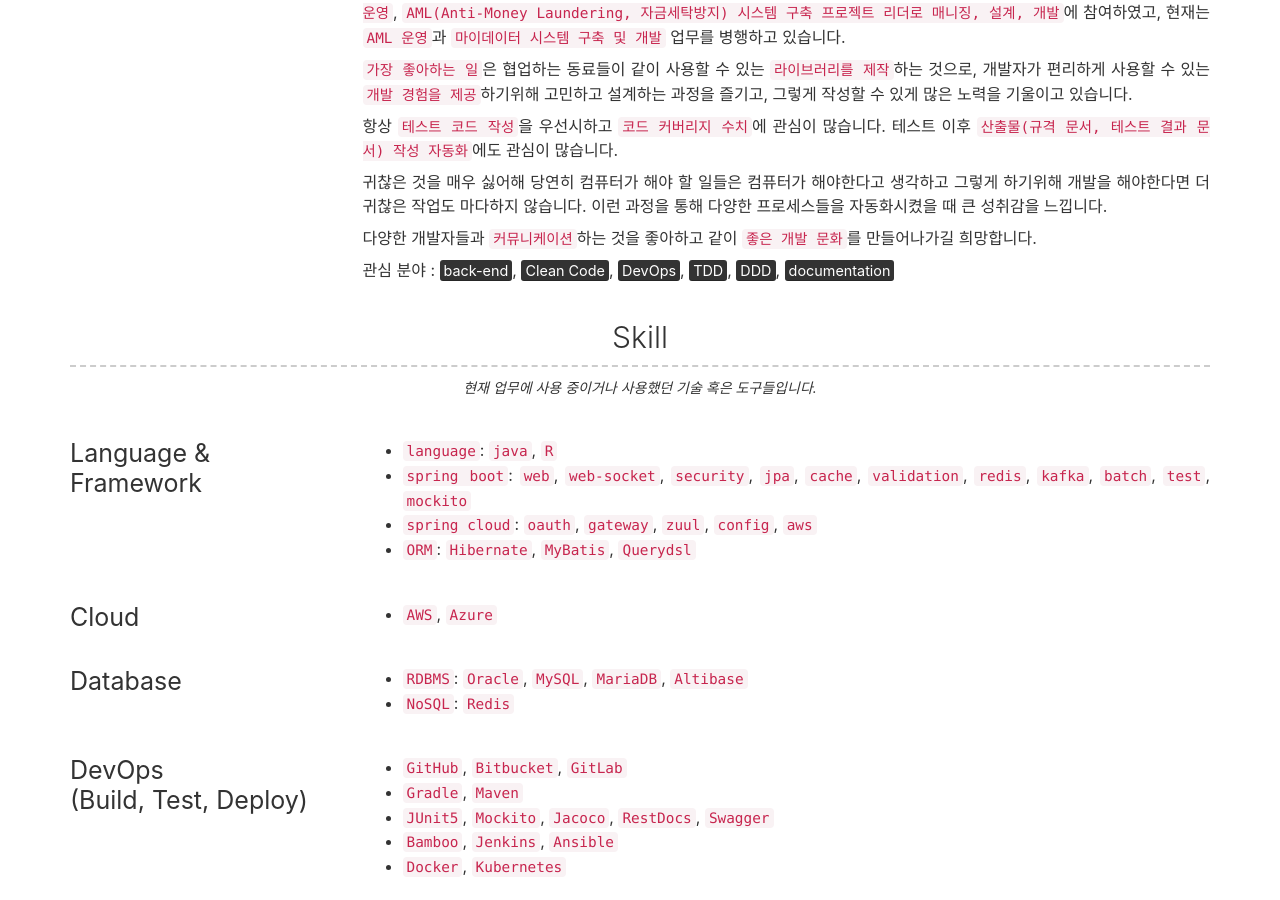
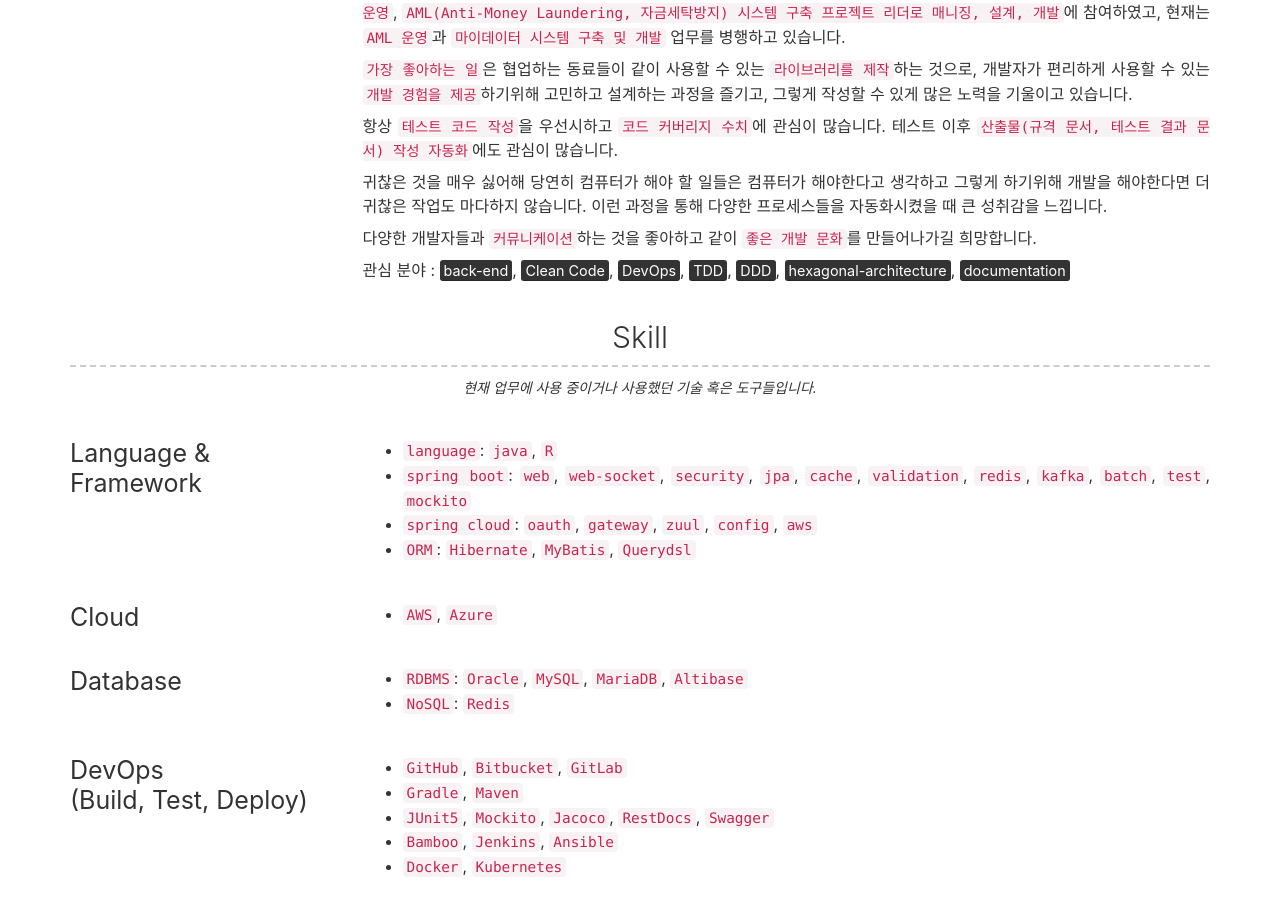
Before and after one commit to lcalmsky/resume, a Jekyll site: the page built from index.md, in a window 1280 px wide and 900 px high, scrolled down 574 px. Built offline with Jekyll 4.4.1, drawn with Linux system fonts in a browser that asks for light colours; nearby versions of some CDN libraries.

Commit message:
Update resume

```diff
--- a/_config.yml
+++ b/_config.yml
@@ -73,7 +73,7 @@
 
   다양한 개발자들과 `커뮤니케이션`하는 것을 좋아하고 같이 `좋은 개발 문화`를 만들어나가길 희망합니다.
 
-  관심 분야 : <mark>back-end</mark>, <mark>Clean Code</mark>, <mark>DevOps</mark>, <mark>TDD</mark>, <mark>DDD</mark>, <mark>documentation</mark>
+  관심 분야 : <mark>back-end</mark>, <mark>Clean Code</mark>, <mark>DevOps</mark>, <mark>TDD</mark>, <mark>DDD</mark>, <mark>hexagonal-architecture</mark>, <mark>documentation</mark>
 
 content:
   - title: Skill
```
